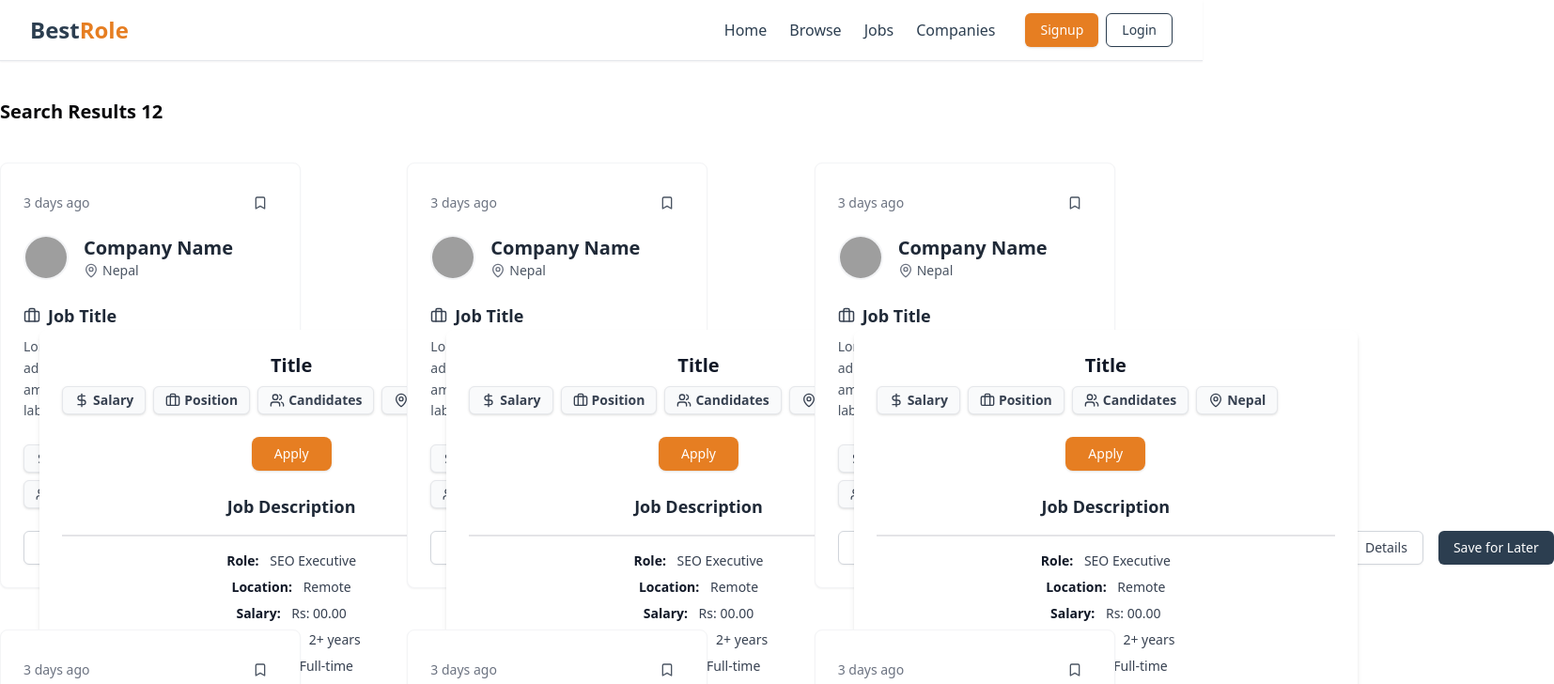
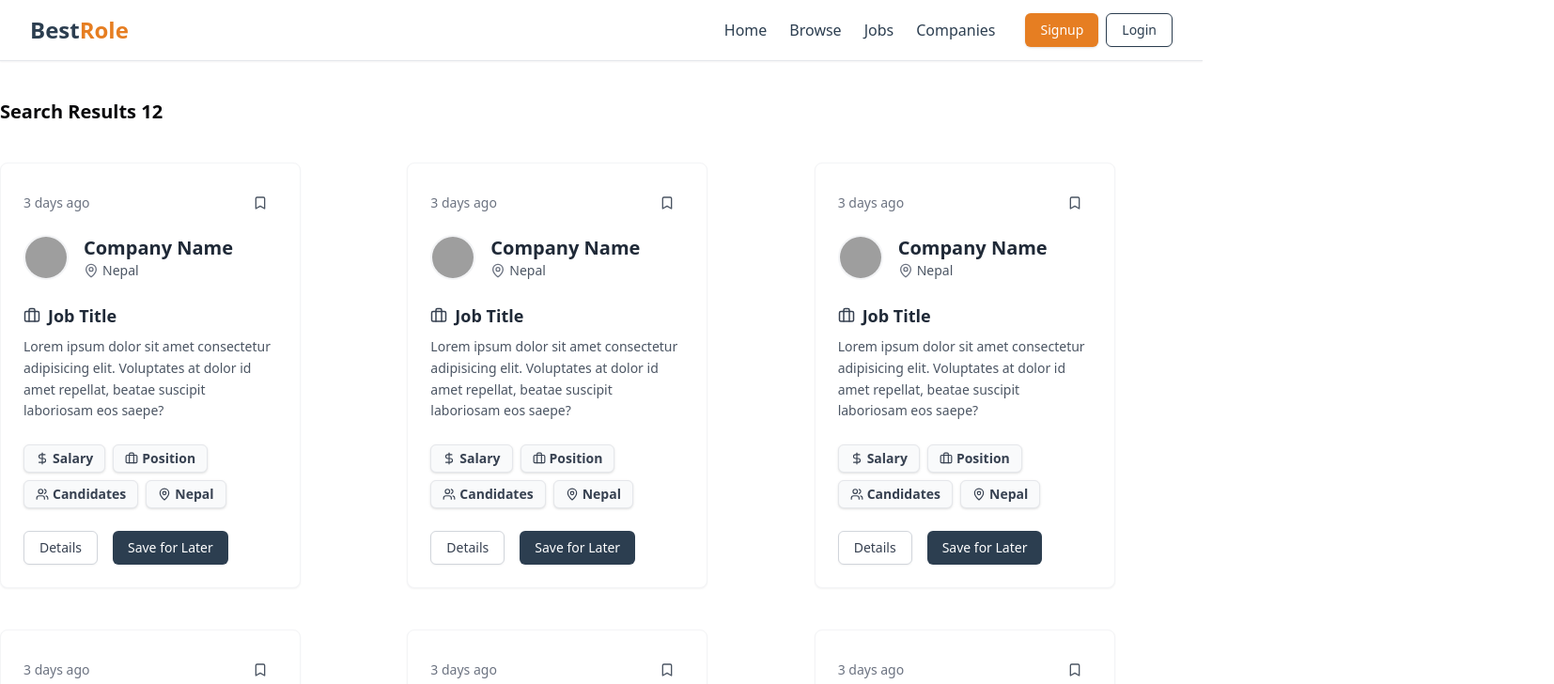
Before and after one commit to aryastha/Online-Job-Portal, a React (Vite) app in the folder Frontend/: page /browse in a window 1280 px wide. Shown: the top 728 px of the page at 94% size, 1654 px wide, since content can reach past the window. Built offline with nearby package versions, Linux system fonts and the light colour scheme; grey boxes are pictures that could not be loaded.

Commit message:
The nested issues in jobCard ressolved

```diff
--- a/Frontend/src/components/components_lite/Categories.jsx
+++ b/Frontend/src/components/components_lite/Categories.jsx
@@ -40,7 +40,7 @@ const Categories = () => {
         <CarouselContent className="space-x-5">
           {Category.map((category, index) => {
             return (
-              <CarouselItem className="flex justify-center items-center md:basis-1/3 lg:basis-1/3 bg-white rounded-lg shadow-lg hover:shadow-2xl transition-shadow duration-300">
+              <CarouselItem key={index }className="flex justify-center items-center md:basis-1/3 lg:basis-1/3 bg-white rounded-lg shadow-lg hover:shadow-2xl transition-shadow duration-300">
                 <div className="text-center">
                   <h3 className="font-semibold text-[#2C3E50] p-2">{category}</h3>
                 </div>
--- a/Frontend/src/components/components_lite/Job1.jsx
+++ b/Frontend/src/components/components_lite/Job1.jsx
@@ -78,7 +78,6 @@ const Job1 = () => {
               variant="outline"
               className="border-gray-300 text-gray-700 hover:bg-gray-50"
             >
-              <Description />
               Details
             </Button>
 
```
